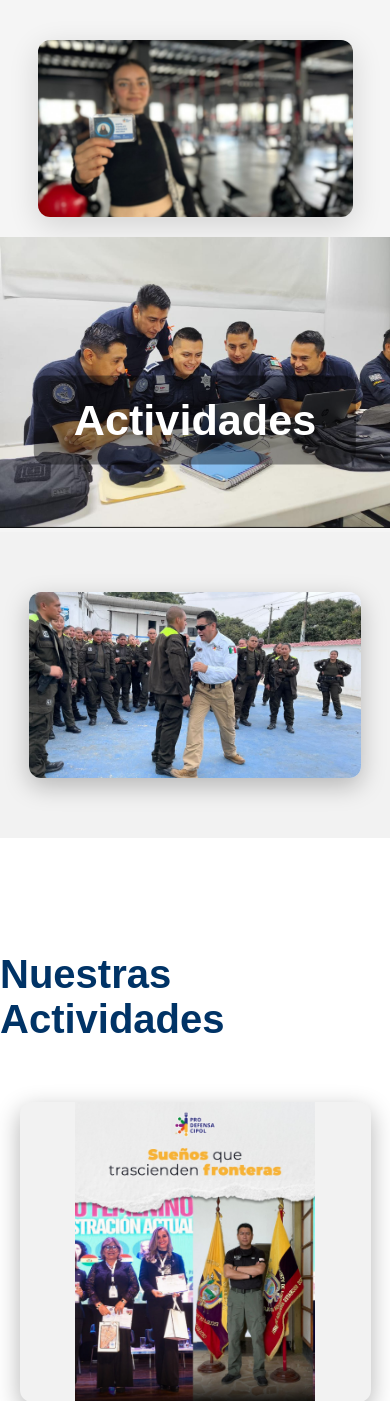
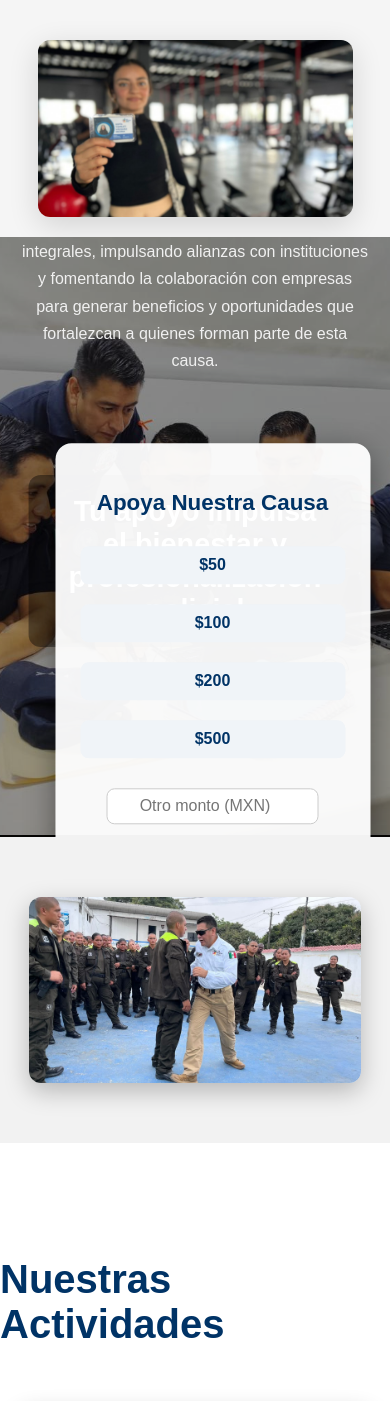
Before and after one commit to XOctaviox12/Prodefensa, a Django app: page /servicios/ in a window 390 px wide; the page is wider, and only the part inside the window is pictured. Shown: the part 554-1955 px from the top of that part. Run offline with Django 5.2, Linux system fonts and the light colour scheme; data comes from the database, SQL or seed files in the repository; some libraries are stand-ins or nearby versions.

Commit message:
donaciones

```diff
--- a/inicio/templates/inicio/servicios.html
+++ b/inicio/templates/inicio/servicios.html
@@ -430,12 +430,119 @@
   opacity: 1;
 }
 
+
+/* === NUEVO DISEÑO PARA SECCIÓN Q1 === */
+.services-intro {
+  position: relative;
+  width: 100%;
+  height: 600px;
+  overflow: hidden;
+}
+
+.services-intro img {
+  width: 100%;
+  height: 100%;
+  object-fit: cover;
+  filter: brightness(60%);
+}
+
+.intro-overlay {
+  position: absolute;
+  top: 0;
+  left: 0;
+  width: 100%;
+  height: 100%;
+  color: white;
+  display: flex;
+  justify-content: center;
+  align-items: center;
+  padding: 40px;
+  gap: 50px;
+}
+
+.intro-text {
+  flex: 1;
+  max-width: 600px;
+}
+
+.intro-text h2 {
+  font-size: 2.4rem;
+  font-weight: 700;
+  margin-bottom: 20px;
+  color: #fff;
+}
+
+.intro-text p {
+  font-size: 1.1rem;
+  line-height: 1.7;
+  color: #f0f0f0;
+}
+
+/* Reutilizamos tu diseño del card */
+.donation-card {
+  display: block !important;
+  position: relative;
+  transform: none;
+  background: rgba(255,255,255,0.95);
+  color: #222;
+  padding: 25px;
+  border-radius: 16px;
+  box-shadow: 0 8px 30px rgba(0,0,0,0.4);
+  width: 340px;
+  text-align: center;
+}
+
+@media (max-width: 900px) {
+  .intro-overlay {
+    flex-direction: column;
+    gap: 30px;
+    padding: 20px;
+    text-align: center;
+  }
+  .intro-text h2 {
+    font-size: 1.8rem;
+  }
+  .intro-text p {
+    font-size: 1rem;
+  }
+  .donation-card {
+    width: 90%;
+  }
+}
+
 </style>
 
-<!-- SECCIÓN 1: Imagen con título -->
+<!-- SECCIÓN 1: Imagen con texto y donación integrada -->
 <section class="services-intro">
-  <img src="{% static 'img/servicios_1.jpg' %}" alt="Servicios">
-  <h2>Actividades</h2>
+  <img src="{% static 'img/servicios_1.jpg' %}" alt="Apoyo Policial">
+
+  <div class="intro-overlay">
+    <div class="intro-text">
+      <h2>Tu apoyo impulsa el bienestar y profesionalización policial</h2>
+      <p>
+        Gracias a tu contribución, atendemos las necesidades del sector y fortalecemos la relación con la comunidad.
+        Estamos creando programas integrales, impulsando alianzas con instituciones y fomentando la colaboración con empresas
+        para generar beneficios y oportunidades que fortalezcan a quienes forman parte de esta causa.
+      </p>
+    </div>
+
+    <!-- Donación integrada -->
+    <div class="donation-card active">
+      <h3>Apoya Nuestra Causa</h3>
+      <div class="amounts">
+        <button>$50</button>
+        <button>$100</button>
+        <button>$200</button>
+        <button>$500</button>
+      </div>
+      <input type="number" id="customAmount" placeholder="Otro monto (MXN)">
+      <div class="type">
+        <label><input type="radio" name="type" value="única" checked> Única vez</label>
+        <label><input type="radio" name="type" value="mensual"> Mensual</label>
+      </div>
+      <button id="confirmDonate">Donar Ahora</button>
+    </div>
+  </div>
 </section>
 
 <!-- SECCIÓN 2: Carrusel automático -->
```
